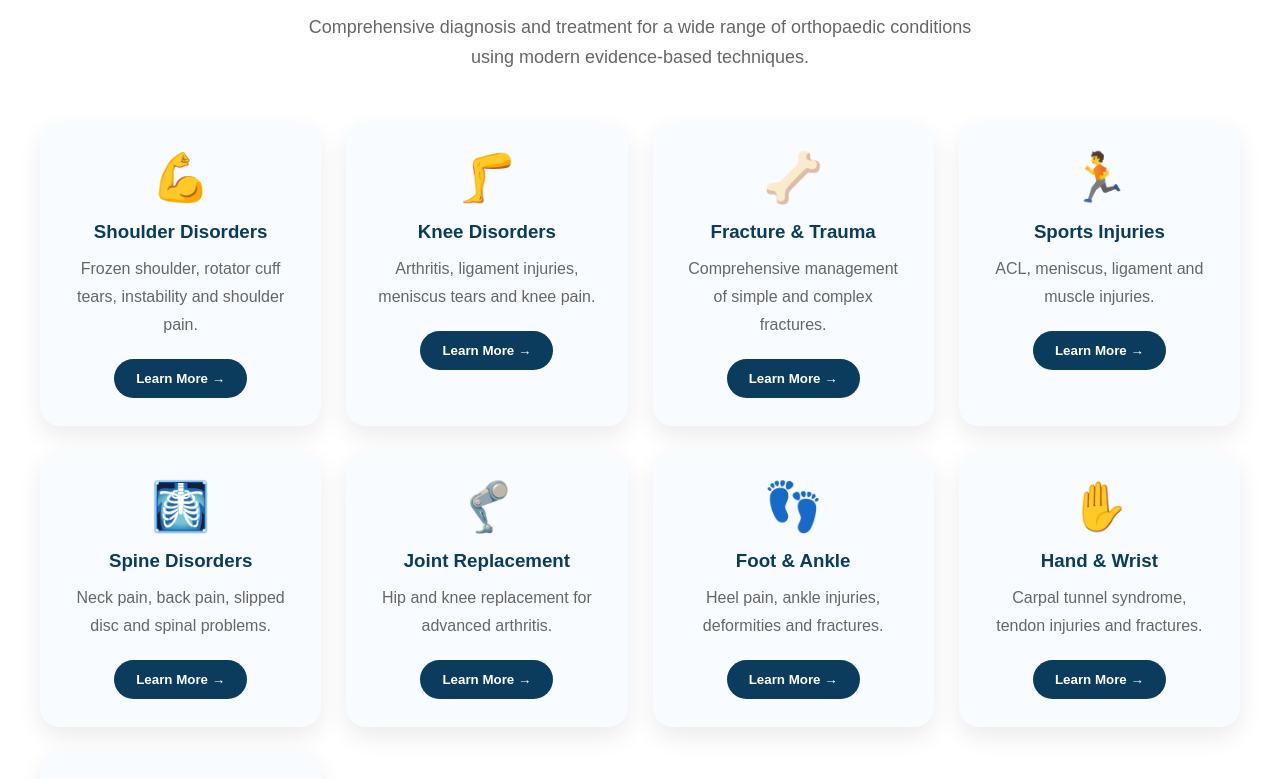
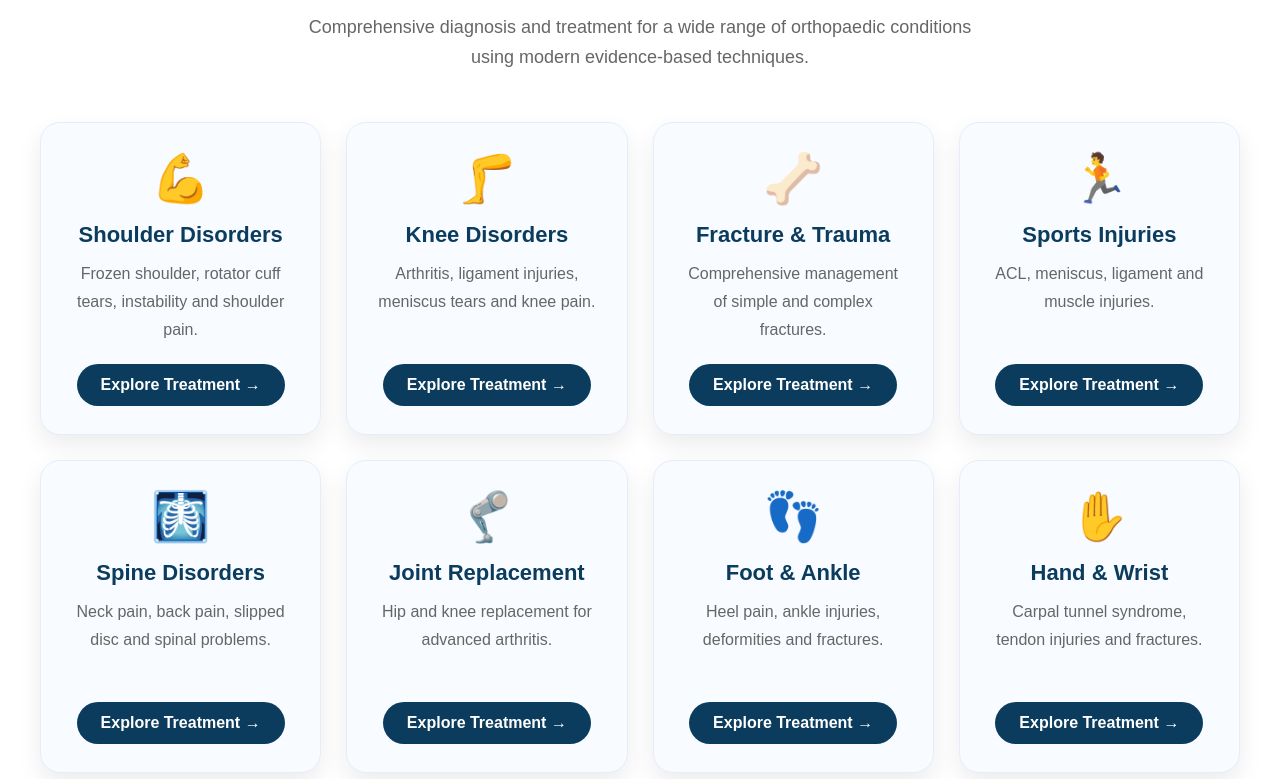
Before and after one commit to drishaanortho/drishaanortho-website, a Next.js app: page / in a window 1280 px wide. Shown: the part 3580-4359 px from the top of the page. Built offline with nearby package versions, Linux system fonts and the light colour scheme.

Commit message:
Update Conditions.tsx

```diff
--- a/components/Conditions.tsx
+++ b/components/Conditions.tsx
@@ -1,49 +1,69 @@
+import Link from "next/link";
+
 export default function Conditions() {
   const conditions = [
     {
       icon: "💪",
       title: "Shoulder Disorders",
-      description: "Frozen shoulder, rotator cuff tears, instability and shoulder pain.",
+      description:
+        "Frozen shoulder, rotator cuff tears, instability and shoulder pain.",
+      link: "/shoulder",
     },
     {
       icon: "🦵",
       title: "Knee Disorders",
-      description: "Arthritis, ligament injuries, meniscus tears and knee pain.",
+      description:
+        "Arthritis, ligament injuries, meniscus tears and knee pain.",
+      link: "/knee",
     },
     {
       icon: "🦴",
       title: "Fracture & Trauma",
-      description: "Comprehensive management of simple and complex fractures.",
+      description:
+        "Comprehensive management of simple and complex fractures.",
+      link: "/fracture-management",
     },
     {
       icon: "🏃",
       title: "Sports Injuries",
-      description: "ACL, meniscus, ligament and muscle injuries.",
+      description:
+        "ACL, meniscus, ligament and muscle injuries.",
+      link: "/sports-injuries",
     },
     {
       icon: "🩻",
       title: "Spine Disorders",
-      description: "Neck pain, back pain, slipped disc and spinal problems.",
+      description:
+        "Neck pain, back pain, slipped disc and spinal problems.",
+      link: "/spine",
     },
     {
       icon: "🦿",
       title: "Joint Replacement",
-      description: "Hip and knee replacement for advanced arthritis.",
+      description:
+        "Hip and knee replacement for advanced arthritis.",
+      link: "/joint-replacement",
     },
     {
       icon: "👣",
       title: "Foot & Ankle",
-      description: "Heel pain, ankle injuries, deformities and fractures.",
+      description:
+        "Heel pain, ankle injuries, deformities and fractures.",
+      link: "/foot-ankle",
     },
     {
       icon: "✋",
       title: "Hand & Wrist",
-      description: "Carpal tunnel syndrome, tendon injuries and fractures.",
+      description:
+        "Carpal tunnel syndrome, tendon injuries and fractures.",
+      link: "/hand-wrist",
     },
     {
       icon: "🧒",
       title: "Pediatric Orthopaedics & CTEV",
-      description: "Congenital deformities, CTEV and children's bone disorders.",
+      description:
+        "Congenital deformities, CTEV and children's bone disorders.",
+      link: "/pediatric-orthopaedics",
     },
   ];
 
@@ -94,17 +114,33 @@ export default function Conditions() {
           }}
         >
           {conditions.map((item) => (
+            <Link
+              key={item.title}
+              href={item.link}
+              style={{
+                textDecoration: "none",
+                color: "inherit",
+              }}
+            >
               <div
-              key={item.title}
                 style={{
                   background: "#F8FBFF",
                   borderRadius: "20px",
                   padding: "28px",
                   boxShadow: "0 10px 25px rgba(0,0,0,0.08)",
                   textAlign: "center",
+                  transition: "0.3s ease",
+                  cursor: "pointer",
+                  height: "100%",
+                  border: "1px solid #E5EEF8",
                 }}
               >
-              <div style={{ fontSize: "48px", marginBottom: "15px" }}>
+                <div
+                  style={{
+                    fontSize: "48px",
+                    marginBottom: "15px",
+                  }}
+                >
                   {item.icon}
                 </div>
 
@@ -112,6 +148,7 @@ export default function Conditions() {
                   style={{
                     color: "#0B3C5D",
                     marginBottom: "12px",
+                    fontSize: "22px",
                   }}
                 >
                   {item.title}
@@ -121,26 +158,27 @@ export default function Conditions() {
                   style={{
                     color: "#666",
                     lineHeight: "28px",
+                    minHeight: "84px",
                   }}
                 >
                   {item.description}
                 </p>
 
-              <button
+                <div
                   style={{
+                    display: "inline-block",
                     marginTop: "20px",
                     background: "#0B3C5D",
                     color: "#fff",
-                  border: "none",
-                  padding: "12px 22px",
+                    padding: "12px 24px",
                     borderRadius: "30px",
-                  cursor: "pointer",
                     fontWeight: "600",
                   }}
                 >
-                Learn More →
-              </button>
+                  Explore Treatment →
                 </div>
+              </div>
+            </Link>
           ))}
         </div>
       </div>
```
Lines whose indentation alone changed are shown as unchanged.
